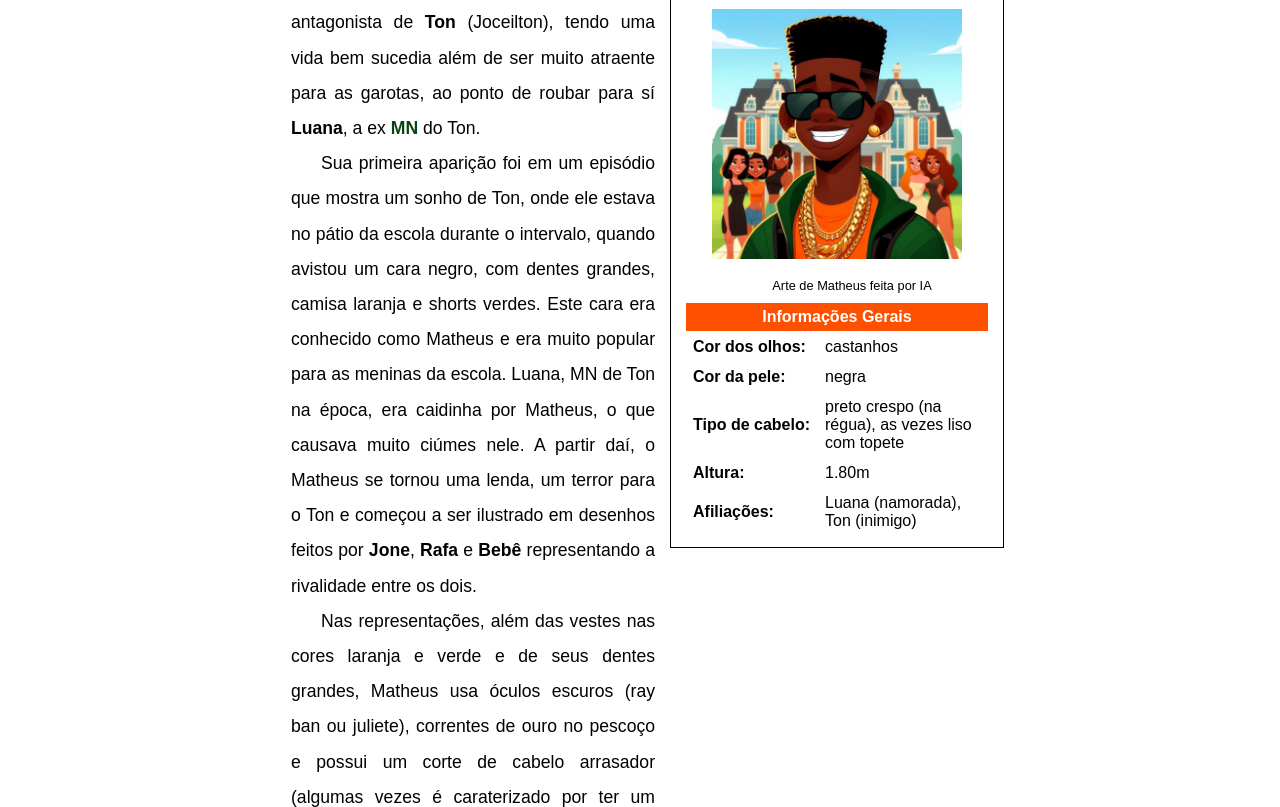
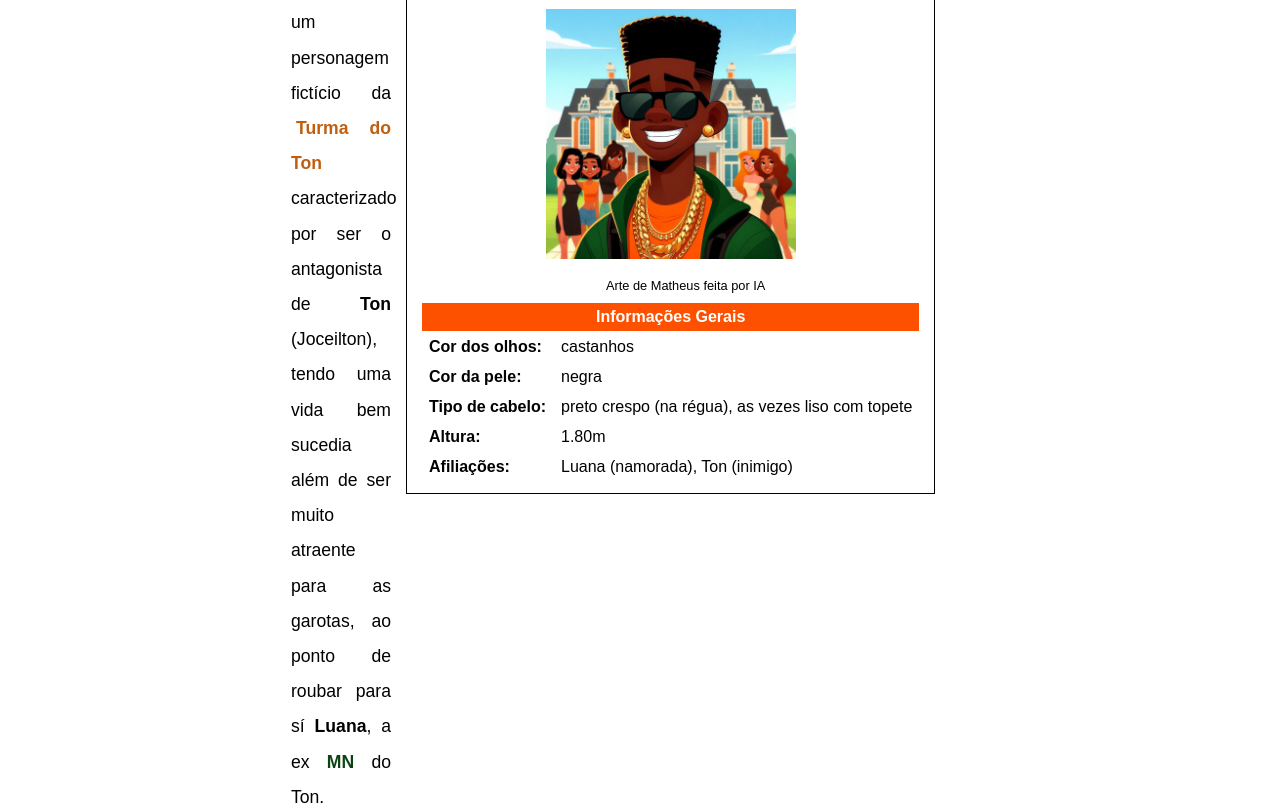
Before and after one commit to D4rthNihilus/projeto-matthew, a plain HTML site: page index.html in a window 1280 px wide. Shown: the part 277-1084 px from the top of the page. Drawn offline with Linux system fonts and the light colour scheme.

Commit message:
... ... ...

```diff
--- a/style.css
+++ b/style.css
@@ -92,7 +92,7 @@ div#content, div#infobox{
 }
 
 div#content{
-    max-width:50%;
+    max-width:100px;
 }
 
 div#infobox{
```
